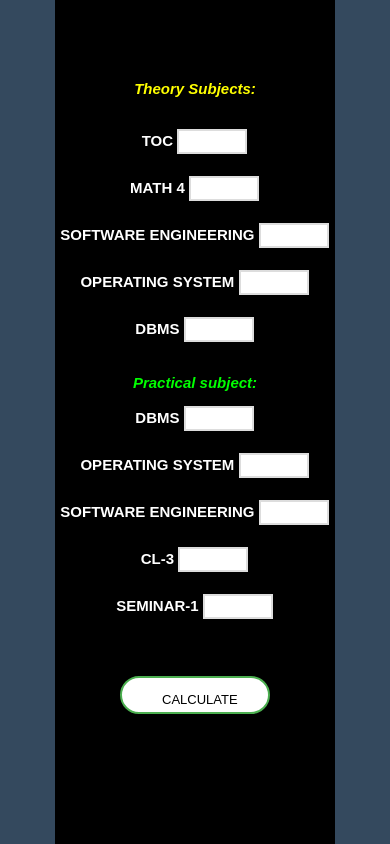
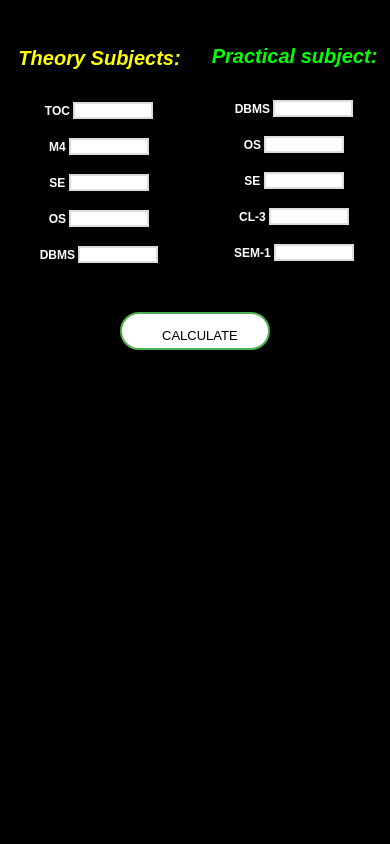
Before and after one commit to sahilsingh-jubbal/jubbal, a plain HTML site: page index23.html in a window 390 px wide. Shown: the top 844 px of the page. Drawn offline with Linux system fonts and the light colour scheme.

Commit message:
Update index23.html

```diff
--- a/index23.html
+++ b/index23.html
@@ -9,6 +9,8 @@
   font-family: sans-serif;
   background: #34495e;
 }
+
+
 
 
 
@@ -37,7 +39,6 @@
 
 .box{
   width: 50%;
-  height: 1200px;
   background-color: black;
 
 }
@@ -132,23 +133,26 @@ input[type=text]:focus, textarea:focus {
 
 @media only screen and (max-width: 699px){
 
+body{
+	background-color: black;
+
+}
 
 .box{
-  width: 280px;
-  height: 1700px;
-  background-color: black;
+  width: 100%;
+
+
 
 }
 
 
-
 h2{
-	font-size: 15px;
+	font-size: 12px;
 }
 
 input[type='text']{
-	height: 25px;
-	width:70px;
+	height: 17px;
+	width: 80px;
 
 }
 
@@ -162,7 +166,7 @@ input[type='button']{
 }
 
 
-input { font-size: 15px; }
+input { font-size: 13px; }
 
 input[type=text], textarea {
   padding:2px 0px 3px 3px;
@@ -181,17 +185,31 @@ input[type=text]:focus, textarea:focus {
 
 
 #result{
-		background-color:saddlebrown;
+		background-color: #34495e;
 
 		text-align: center;
 		height: 60px;
 		width:100%;
-		padding: 10px;
-		padding-bottom: 2px;
+		padding: 0px;
 		font-size: 18px;
 		font-weight: bold;
 
 	}
+
+
+.divinner{
+
+float: left;
+  width: 50%;
+  padding: 2px;
+
+}
+
+.goheading{
+	font-weight: bold;
+	font-size: 20px;
+}
+
 
 
 
@@ -773,7 +791,7 @@ input[type=text]:focus, textarea:focus {
 
 
 
-		document.getElementById("demo").innerHTML="<br><div id='result'><br><font color='white'>Your SGPA="+result+"</br></font></div>";
+		document.getElementById("demo").innerHTML="<br><div id='result'><br><font color='white'>Your SGPA="+result+"<br><br></font></div>";
 		//window.alert(g);
 
 	}
@@ -799,31 +817,52 @@ input[type=text]:focus, textarea:focus {
 <center>
 
 <div class=box>
-<br><br>
+
 <form name="myform">
 <br><br>
-<h2><font color="yellow"><b><i>Theory Subjects:</font></i></h2></b><br>
+
+<div class="divinner">
+
+<h2 class="goheading"><font color="yellow"><b><i>Theory Subjects:</font></i></h2></b><br>
 <b><font color="white">
-TOC <input type="text" name="1st" id="text1" required="required"/><br><br>
-MATH 4 <input type="text"  name="2nd" id="text2" required="required"/><br><br>
-SOFTWARE ENGINEERING <input type="text" name="3rd" id="text3" required="required"/><br><br>
-OPERATING SYSTEM <input type="text"  name="4th" id="text4" required="required"/><br><br>
+TOC  <input type="text" name="1st" id="text1" required="required"/><br><br>
+M4   <input type="text"  name="2nd" id="text2" required="required"/><br><br>
+SE   <input type="text" name="3rd" id="text3" required="required"/><br><br>
+OS   <input type="text"  name="4th" id="text4" required="required"/><br><br>
 DBMS <input type="text" name="5th" id="text5" required="required"/><br><br>
 </b></font>
+
+</div>
+
+
+<!-- <div class="divinner">
 <b><font color="white">
 <h2><font color=lime><b><i>Practical subject:</i></b></h2></font>
 DBMS <input type="text" name="7th" id="text7" required="required"/><br><br>
-OPERATING SYSTEM <input type="text"  name="8th" id="text8" required="required"/><br><br>
-SOFTWARE ENGINEERING <input type="text" name="9th" id="text9" required="required"/><br><br>
+OS <input type="text"  name="8th" id="text8" required="required"/><br><br>
+SE <input type="text" name="9th" id="text9" required="required"/><br><br>
 CL-3 <input type="text"  name="6th" id="text6" required="required"/><br><br>
-SEMINAR-1 <input type="text"  name="10th" id="text10" required="required"/><br><br>
+SEM-1 <input type="text"  name="10th" id="text10" required="required"/><br><br>
+</b></font>
+</div>
+<br>
+ -->
+
+<b><font color="white">
+<h2 class="goheading"><font color=lime><b><i>Practical subject:</i></b></h2></font><br>
+DBMS  <input type="text" name="7th" id="text7" required="required"/><br><br>
+OS    <input type="text"  name="8th" id="text8" required="required"/><br><br>
+SE    <input type="text" name="9th" id="text9" required="required"/><br><br>
+CL-3  <input type="text"  name="6th" id="text6" required="required"/><br><br>
+SEM-1 <input type="text"  name="10th" id="text10" required="required"/><br><br>
 </b></font>
 
-<br>
 
+	<br>
 <input type="button" class="button button1" value="CALCULATE" onclick="my5()"/><br><br>
 <!-- <input type="button" value="Validate" onclick="validate()"/>
  -->
+
 </form>
 </center>
 
```
